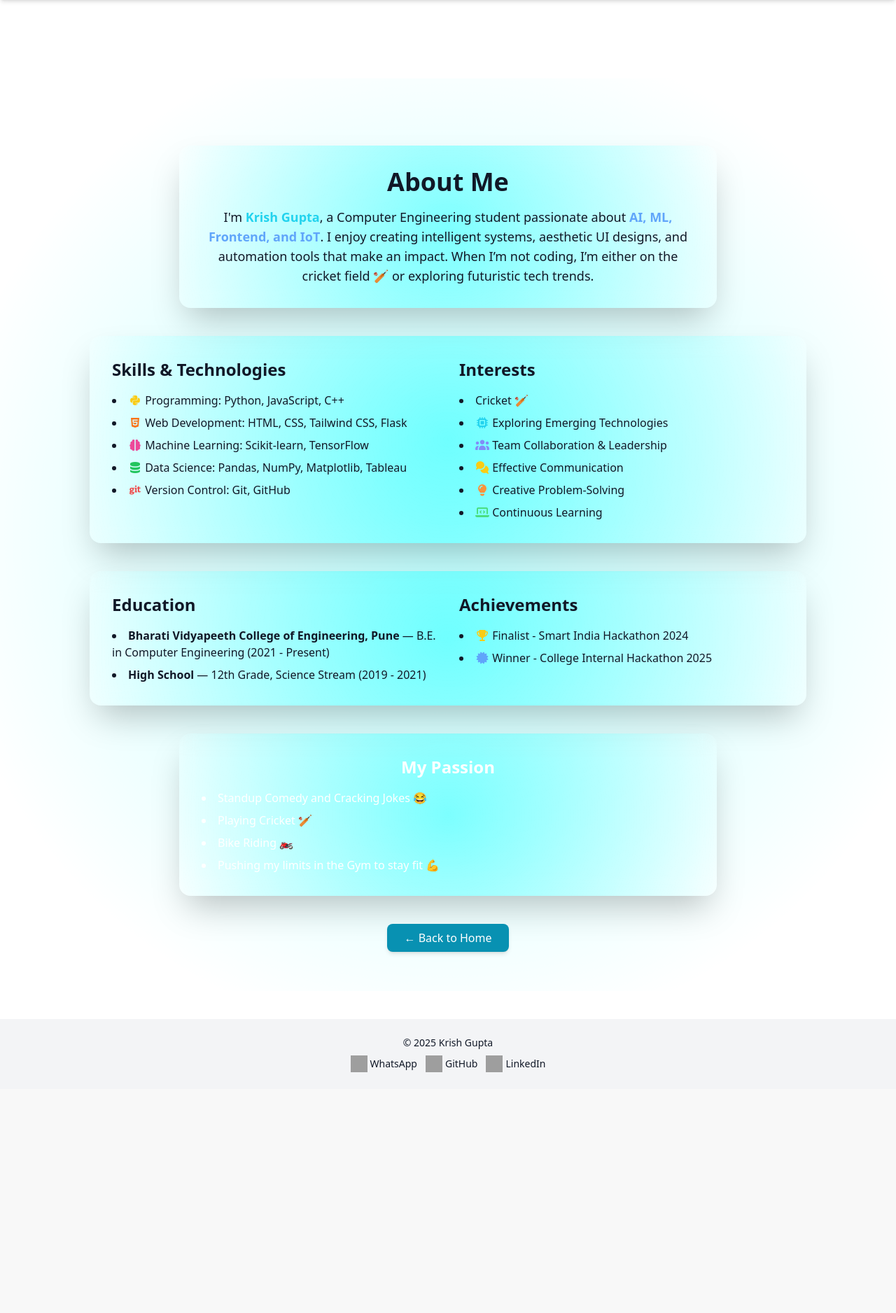
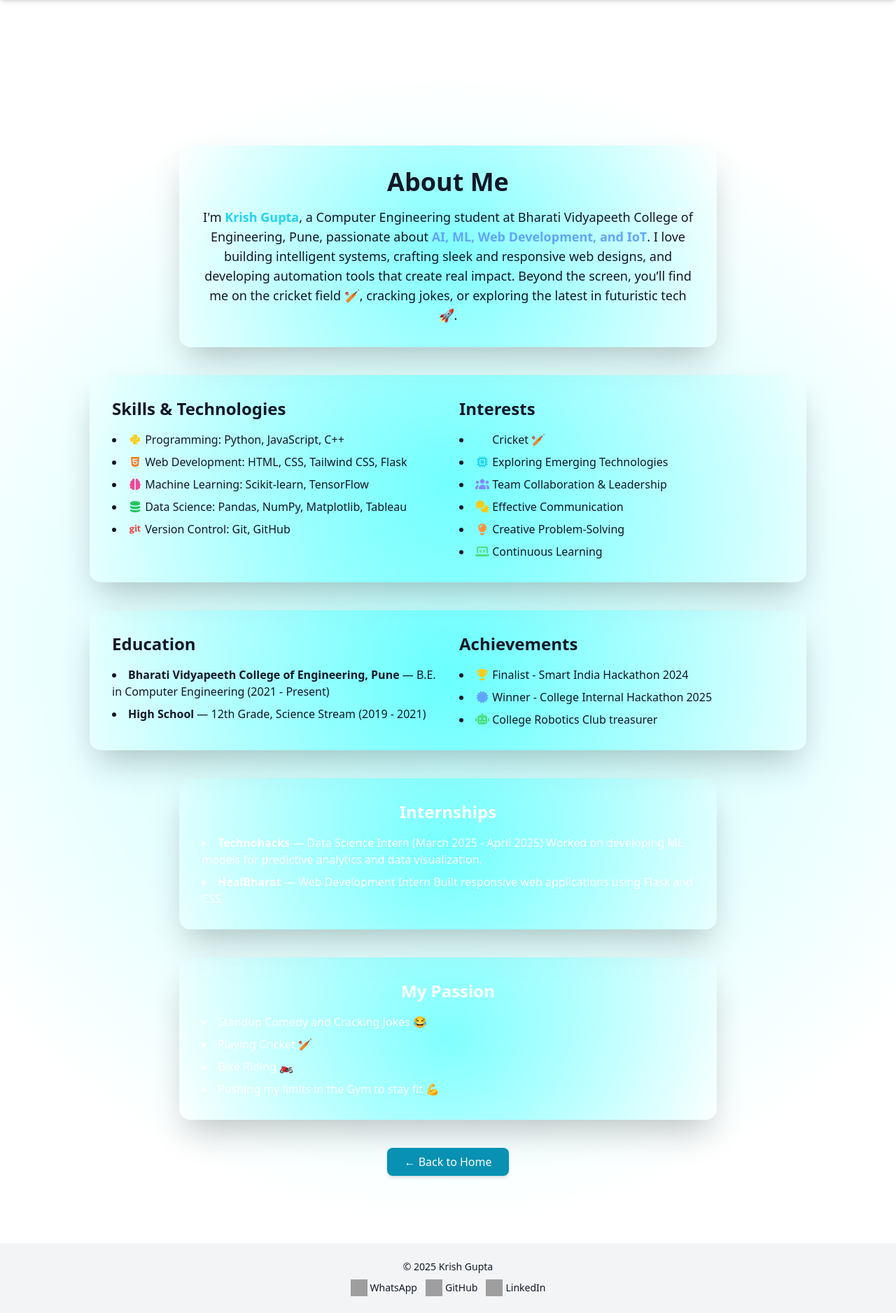
Before and after one commit to kg0420/My-Portfolio, a Flask app: page /about in a window 1280 px wide. Shown: the part 57-1933 px from the top of the page at 70% size. Before the commit the page ends 1613 px from the top, so only its background shows below. Run offline with Flask 3, Linux system fonts and the light colour scheme; some libraries are stand-ins or nearby versions; grey boxes are pictures that could not be loaded.

Commit message:
Update about.html

```diff
--- a/templates/about.html
+++ b/templates/about.html
@@ -14,11 +14,12 @@
          data-aos="fade-up" data-aos-duration="800">
       <h2 class="text-4xl font-bold mb-4">About Me</h2>
       <p class="text-base sm:text-lg leading-relaxed">
-        I'm <span class="font-semibold text-cyan-400">Krish Gupta</span>, a Computer Engineering student passionate about
-        <span class="text-blue-400 font-semibold">AI, ML, Frontend, and IoT</span>.
-        I enjoy creating intelligent systems, aesthetic UI designs, and automation tools that make an impact.
-        When I’m not coding, I’m either on the cricket field 🏏 or exploring futuristic tech trends.
+        I'm <span class="font-semibold text-cyan-400">Krish Gupta</span>, a Computer Engineering student at Bharati Vidyapeeth College of Engineering, Pune, passionate about
+        <span class="text-blue-400 font-semibold">AI, ML, Web Development, and IoT</span>.
+        I love building intelligent systems, crafting sleek and responsive web designs, and developing automation tools that create real impact.
+        Beyond the screen, you’ll find me on the cricket field 🏏, cracking jokes, or exploring the latest in futuristic tech 🚀.
       </p>
+
     </div>
 
     <!-- Skills & Interests -->
@@ -40,7 +41,7 @@
       <div class="flex-1">
         <h3 class="text-2xl font-semibold mb-4 text-center md:text-left">Interests</h3>
         <ul class="list-disc list-inside text-left space-y-2">
-          <li>Cricket 🏏</li>
+          <li><i class="fa-solid fa-cricket"></i> Cricket 🏏</li>
           <li><i class="fa-solid fa-microchip text-cyan-400"></i> Exploring Emerging Technologies</li>
           <li><i class="fa-solid fa-users text-indigo-400"></i> Team Collaboration & Leadership</li>
           <li><i class="fa-solid fa-comments text-yellow-400"></i> Effective Communication</li>
@@ -68,8 +69,24 @@
         <ul class="list-disc list-inside text-left space-y-2">
           <li><i class="fa-solid fa-trophy text-yellow-400"></i> Finalist - Smart India Hackathon 2024</li>
           <li><i class="fa-solid fa-certificate text-blue-400"></i> Winner - College Internal Hackathon 2025</li>
+          <li><i class="fa-solid fa-robot text-green-400"></i> College Robotics Club treasurer</li>
         </ul>
       </div>
+    </div>
+
+    <div class="flex-1 relative z-10 w-full max-w-3xl bg-[radial-gradient(circle_at_center,rgba(0,255,255,0.45),transparent_100%)] p-6 md:p-8 rounded-2xl shadow-2xl backdrop-blur-md text-white"
+         data-aos="fade-up" data-aos-delay="500">
+      <h3 class="text-2xl font-semibold mb-4 text-center  mx-auto">Internships</h3>
+      <ul class="list-disc list-inside text-left space-y-2 text-sm sm:text-base">
+        <li>
+          <span class="font-semibold">Technohacks</span> — Data Science Intern (March 2025 - April 2025)
+          Worked on developing ML models for predictive analytics and data visualization.
+        </li>
+        <li>
+          <span class="font-semibold">HealBharat </span> — Web Development Intern
+          Built responsive web applications using Flask and CSS.
+        </li>
+      </ul>
     </div>
 
     <!-- Passion -->
@@ -95,7 +112,6 @@
   <script>
     AOS.init({ duration: 800, once: true });
   </script>
-
 </body>
 
 {% endblock %}
```
